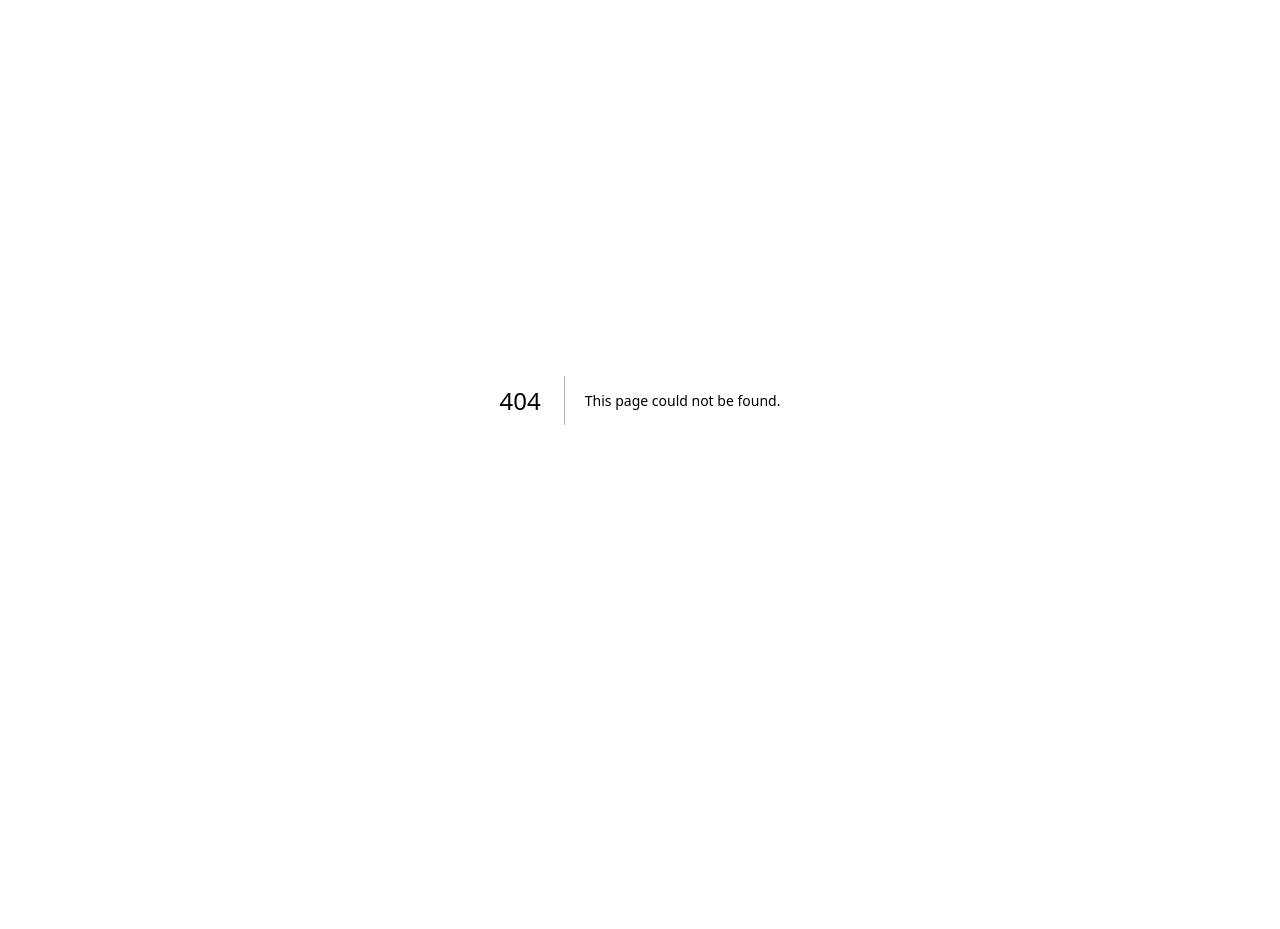
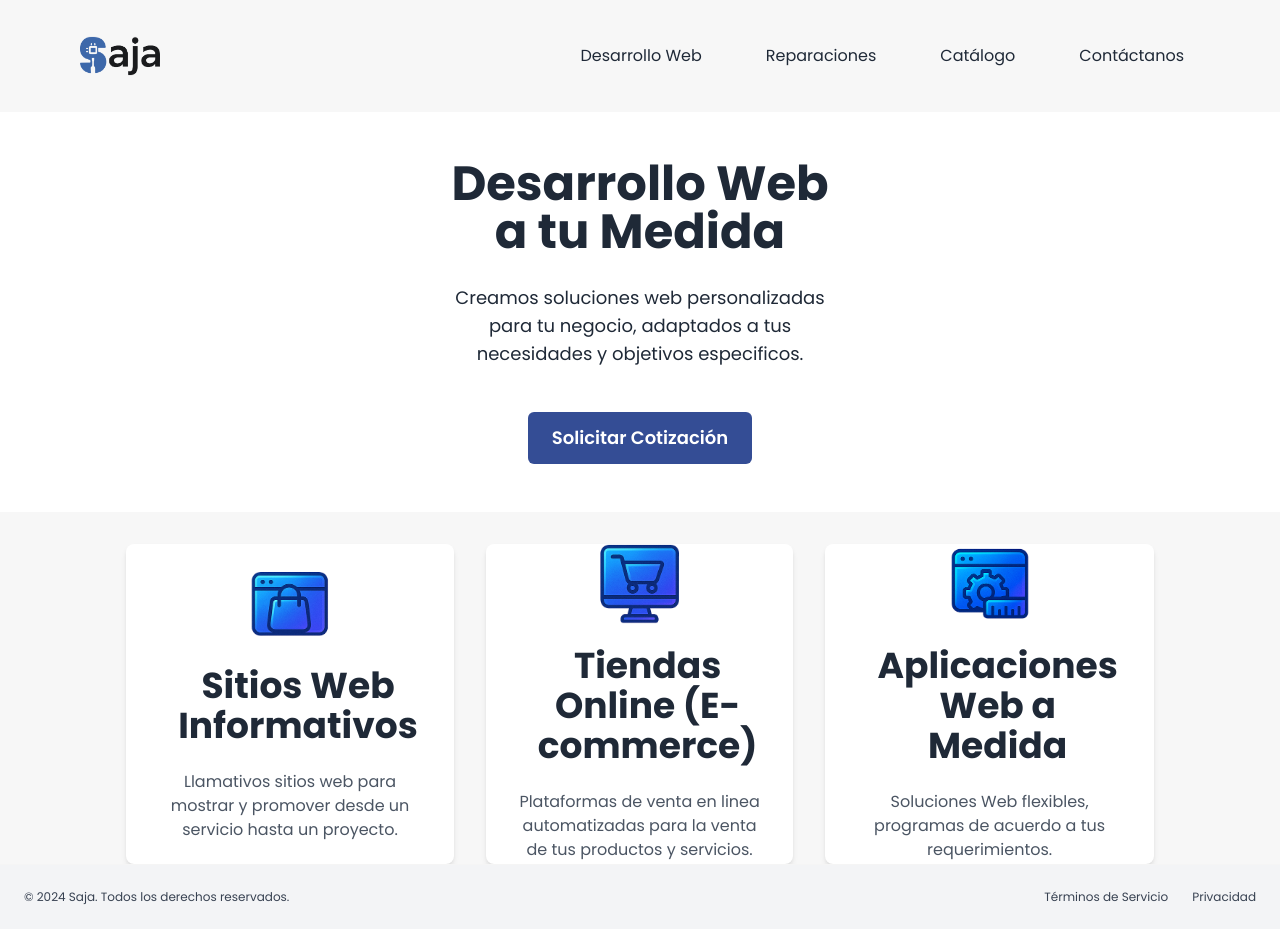
Before and after one commit to AlejandroEchavarriaRiwi/saja-web-nextjs, a Next.js app: page /develop in a window 1280 px wide. Before the commit this address had no page. Before the commit the page ends 800 px from the top, so only its background shows below. Built offline with nearby package versions, Linux system fonts and the light colour scheme.

Commit message:
develop page

```diff
--- /dev/null
+++ b/src/app/develop/page.tsx
@@ -0,0 +1,23 @@
+"use client";
+import React from "react";
+import Navbar from "@/components/ui/navbar/navbar";
+import { Toaster } from "@/components/ui/toaster";
+import BottomFooter from "@/components/ui/footer/bottonFooter";
+import DevelopHero from "@/components/ui/hero/developHero";
+import DevelopBanner from "@/components/ui/banner/developBanner";
+
+export default function Home() {
+  return (
+    <div className="flex flex-col min-h-screen justify-center items-center w-full">
+      <header className="w-full flex justify-center">
+        <Navbar />
+      </header>
+      <main className="w-full flex flex-col justify-center items-center">
+        <DevelopHero />
+        <DevelopBanner />
+      </main>
+      <BottomFooter />
+      <Toaster />
+    </div>
+  );
+}
--- a/src/app/page.tsx
+++ b/src/app/page.tsx
@@ -5,7 +5,7 @@ import MainHero from "@/components/ui/hero/mainHero";
 import MainBanner from "@/components/ui/banner/mainBanner";
 import LocationCard from "@/components/ui/cards/location";
 import { Toaster } from "@/components/ui/toaster";
-import Link from "next/link";
+import BottomFooter from "@/components/ui/footer/bottonFooter";
 
 export default function Home() {
   return (
@@ -26,25 +26,7 @@ export default function Home() {
           <LocationCard title="Aquí estamos!" lat={6.20659} lng={-75.58634} />
         </section>
       </main>
-      <footer className="flex flex-col gap-2 sm:flex-row py-6 w-full shrink-0 items-center px-4 md:px-6 border-t bg-gray-100 dark:bg-gray-800">
-        <p className="text-xs text-gray-700 dark:text-gray-400">
-          © 2024 Saja. Todos los derechos reservados.
-        </p>
-        <nav className="sm:ml-auto flex gap-4 sm:gap-6">
-          <Link
-            className="text-xs hover:underline underline-offset-4 text-gray-700 dark:text-gray-400"
-            href="#"
-          >
-            Términos de Servicio
-          </Link>
-          <Link
-            className="text-xs hover:underline underline-offset-4 text-gray-700 dark:text-gray-400"
-            href="#"
-          >
-            Privacidad
-          </Link>
-        </nav>
-      </footer>
+      <BottomFooter />
       <Toaster />
     </div>
   );
--- /dev/null
+++ b/src/app/repair/page.tsx
@@ -0,0 +1,17 @@
+"use client";
+import React from "react";
+import Navbar from "@/components/ui/navbar/navbar";
+import { Toaster } from "@/components/ui/toaster";
+import BottomFooter from "@/components/ui/footer/bottonFooter";
+
+export default function Home() {
+  return (
+    <div className="flex flex-col min-h-screen justify-center items-center">
+      <header className="w-full flex justify-center">
+        <Navbar />
+      </header>
+      <BottomFooter />
+      <Toaster />
+    </div>
+  );
+}
--- /dev/null
+++ b/src/components/ui/banner/developBanner.tsx
@@ -0,0 +1,11 @@
+import DevelopServicesCard from "../cards/developServiceCard";
+
+export default function DevelopBanner() {
+  return (
+    <div className="flex flex-row justify-center items-center w-9/12 mt-8 gap-8">
+        <DevelopServicesCard icon="/iconos/web_estatico.png" title={"Sitios Web Informativos"} description={"Llamativos sitios web para mostrar y promover desde un servicio hasta un proyecto."} />
+        <DevelopServicesCard icon="/iconos/ecommerce.png" title={"Tiendas Online (E-commerce)"} description={"Plataformas de venta en linea automatizadas para la venta de tus productos y servicios."} />
+        <DevelopServicesCard icon="/iconos/alamedida.png" title={"Aplicaciones Web a Medida"} description={"Soluciones Web flexibles, programas de acuerdo a tus requerimientos."} />
+    </div>
+  );
+}
--- /dev/null
+++ b/src/components/ui/cards/developServiceCard.tsx
@@ -0,0 +1,23 @@
+import Image from "next/image";
+
+interface DevelopServicesCardProps {
+  icon: string
+  title: string;
+  description: string;
+}
+
+export default function DevelopServicesCard({
+  icon,
+  title,
+  description,
+}: DevelopServicesCardProps) {
+  return (
+    <div className="flex flex-col h-80 items-center text-center md:text-left lg:text-left justify-center p-4 bg-white rounded-lg shadow-md dark:bg-gray-800">
+      <Image src={icon} alt={"Icono"} width={100} height={100} />
+      <div className="flex flex-row items-center mb-4 px-5 pt-3 w-full justify-center text-center md:justify-start lg:justify-start">
+        <h2 className="text-lg md:text-4xl font-bold ml-4 text-gray-800 dark:text-white">{title}</h2>
+      </div>
+      <p className="mt-2 px-3 pb-3 text-gray-600 dark:text-gray-400 text-center">{description}</p>
+    </div>
+  );
+}
--- /dev/null
+++ b/src/components/ui/footer/bottonFooter.tsx
@@ -0,0 +1,25 @@
+import Link from "next/link";
+
+export default function BottomFooter() {
+  return (
+    <footer className="flex flex-col gap-2 sm:flex-row py-6 w-full shrink-0 items-center px-4 md:px-6 border-t bg-gray-100 dark:bg-gray-800">
+    <p className="text-xs text-gray-700 dark:text-gray-400">
+      © 2024 Saja. Todos los derechos reservados.
+    </p>
+    <nav className="sm:ml-auto flex gap-4 sm:gap-6">
+      <Link
+        className="text-xs hover:underline underline-offset-4 text-gray-700 dark:text-gray-400"
+        href="#"
+      >
+        Términos de Servicio
+      </Link>
+      <Link
+        className="text-xs hover:underline underline-offset-4 text-gray-700 dark:text-gray-400"
+        href="#"
+      >
+        Privacidad
+      </Link>
+    </nav>
+  </footer>
+  );
+}
--- /dev/null
+++ b/src/components/ui/hero/developHero.tsx
@@ -0,0 +1,29 @@
+import Image from "next/image";
+
+export default function DevelopHero() {
+
+  const phoneNumber = "573004001077";
+  const message = "Hola BlueByte!";
+  const encodedMessage = encodeURIComponent(message);
+  const whatsappLink = `https://wa.me/${phoneNumber}?text=${encodedMessage}`;
+
+  return (
+    <div className="flex w-full md:w-full justify-center items-center py-8 md:py-12 align-middle bg-white">
+      <div className="flex flex-row w-11/12 md:w-9/12 lg:w-9/12 justify-center">
+        <div className="flex flex-col justify-center text-center md:text-center gap-3 md:w-2/5 w-4/6">
+          <h1 className="text-xl md:text-5xl font-bold text-gray-800">
+            Desarrollo Web a tu Medida
+          </h1>
+          <p className="mt-4 text-sm md:text-lg text-gray-800">
+            Creamos soluciones web personalizadas para tu negocio, adaptados a tus necesidades y objetivos especificos.
+          </p>
+          <a href={whatsappLink} target="_blank" rel="noopener noreferrer">
+            <button className="mt-2 md:mt-8 px-4 py-1 md:px-6 md:py-3 md:text-lg font-semibold text-white bg-blue-900/90 rounded-md hover:bg-blue-800">
+              Solicitar Cotización
+            </button>
+          </a>
+        </div>
+      </div>
+    </div>
+  );
+}
--- a/src/components/ui/navbar/navbar.tsx
+++ b/src/components/ui/navbar/navbar.tsx
@@ -1,5 +1,6 @@
 import { useState } from "react";
 import Image from "next/image";
+import Link from "next/link";
 
 export default function Navbar() {
     const [isMenuOpen, setIsMenuOpen] = useState(false);
@@ -7,25 +8,26 @@ export default function Navbar() {
     return (
         <nav className="w-full  text-gray-800 relative">
             <div className="max-w-6xl mx-auto flex items-center justify-between pt-4 md:p-4 px-8">
-                {/* Logo */}
+
                 <div className="flex-shrink-0">
+                    <Link href="/" className="flex items-center">
                     <Image
                         src={"/logo.svg"}
                         alt={"logo saja"}
                         width={1000}
                         height={500}
                         className="h-20 w-20"
-                    />
+                    /></Link>
                 </div>
                 {/* Menú para escritorio */}
                 <ul className="hidden md:flex md:space-x-8 items-center">
                     <li>
-                        <a href="#" className="block p-4 hover:text-primary">
+                        <a href="/develop" className="block p-4 hover:text-primary">
                             Desarrollo Web
                         </a>
                     </li>
                     <li>
-                        <a href="#" className="block p-4 hover:text-primary">
+                        <a href="/repair" className="block p-4 hover:text-primary">
                             Reparaciones
                         </a>
                     </li>
```
